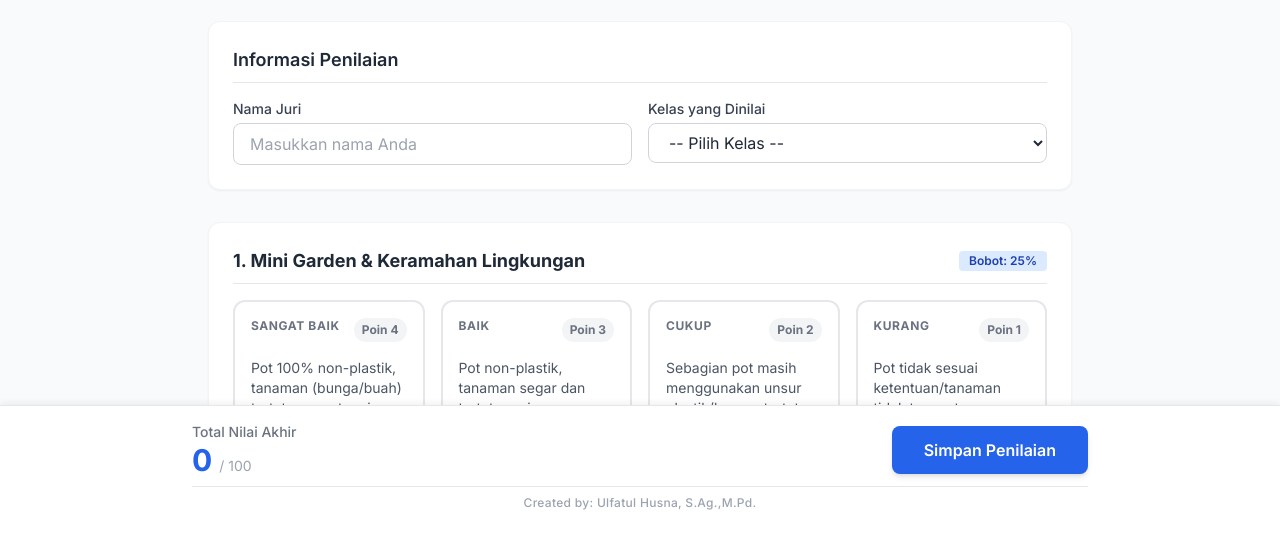
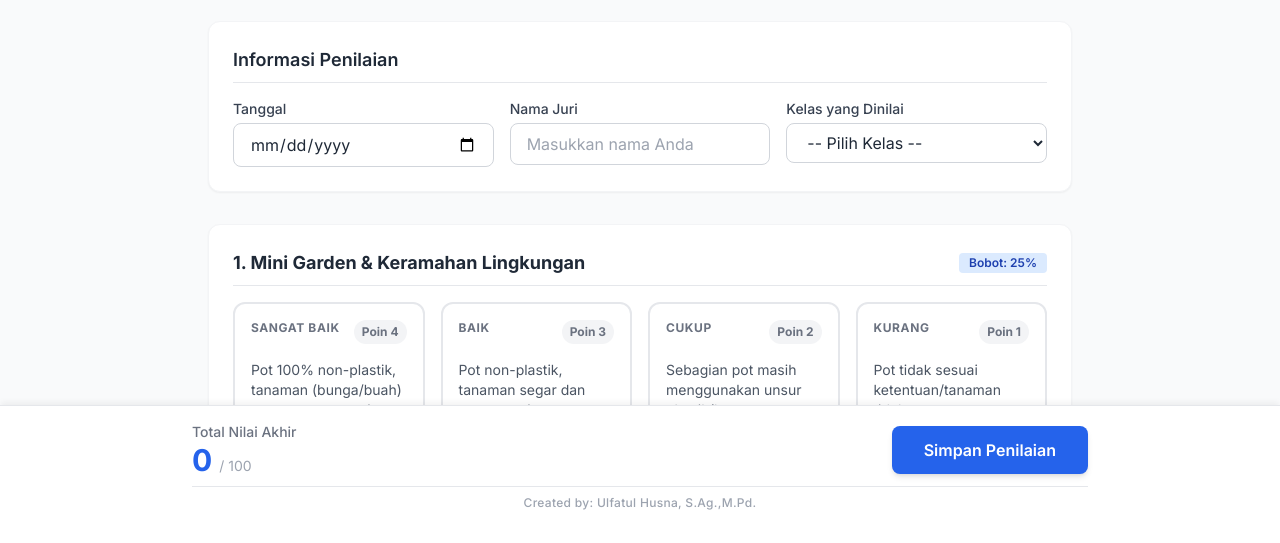
Before and after one commit to teacher-ulfa/Rubrik-Ko, a plain HTML site: page index.html in a window 1280 px wide. Shown: the part 257-800 px from the top of the page. Drawn offline with nearby package versions, Linux system fonts and the light colour scheme.

Commit message:
Update index.html

```diff
--- a/index.html
+++ b/index.html
@@ -60,7 +60,11 @@
             <!-- Metadata Section -->
             <div class="bg-white p-6 rounded-xl shadow-sm border border-gray-100 mb-8">
                 <h2 class="text-lg font-semibold mb-4 text-gray-800 border-b pb-2">Informasi Penilaian</h2>
-                <div class="grid grid-cols-1 md:grid-cols-2 gap-4">
+                <div class="grid grid-cols-1 md:grid-cols-3 gap-4">
+                    <div>
+                        <label class="block text-sm font-medium text-gray-700 mb-1">Tanggal</label>
+                        <input type="date" name="tanggal" required class="w-full px-4 py-2 border border-gray-300 rounded-lg focus:ring-2 focus:ring-blue-500 focus:border-blue-500 outline-none bg-white">
+                    </div>
                     <div>
                         <label class="block text-sm font-medium text-gray-700 mb-1">Nama Juri</label>
                         <input type="text" name="nama_juri" required class="w-full px-4 py-2 border border-gray-300 rounded-lg focus:ring-2 focus:ring-blue-500 focus:border-blue-500 outline-none" placeholder="Masukkan nama Anda">
@@ -158,7 +162,7 @@
                 <ol class="list-decimal pl-5 space-y-2">
                     <li>Buat Google Spreadsheet baru.</li>
                     <li>Buat Header di Baris 1 (Penting: Huruf kecil semua sesuai `name` di input):
-                        <code>timestamp</code>, <code>nama_juri</code>, <code>kelas</code>, <code>aspek_1</code>, <code>aspek_2</code>, <code>aspek_3</code>, <code>aspek_4</code>, <code>aspek_5</code>, <code>total_score</code>.</li>
+                        <code>timestamp</code>, <code>tanggal</code>, <code>nama_juri</code>, <code>kelas</code>, <code>aspek_1</code>, <code>aspek_2</code>, <code>aspek_3</code>, <code>aspek_4</code>, <code>aspek_5</code>, <code>total_score</code>.</li>
                     <li>Klik menu <strong>Ekstensi</strong> > <strong>Apps Script</strong>.</li>
                     <li>Hapus kode yang ada, lalu *paste* kode dari file <code>Code.gs</code> yang diberikan oleh AI.</li>
                     <li>Simpan (Ctrl+S).</li>
```
